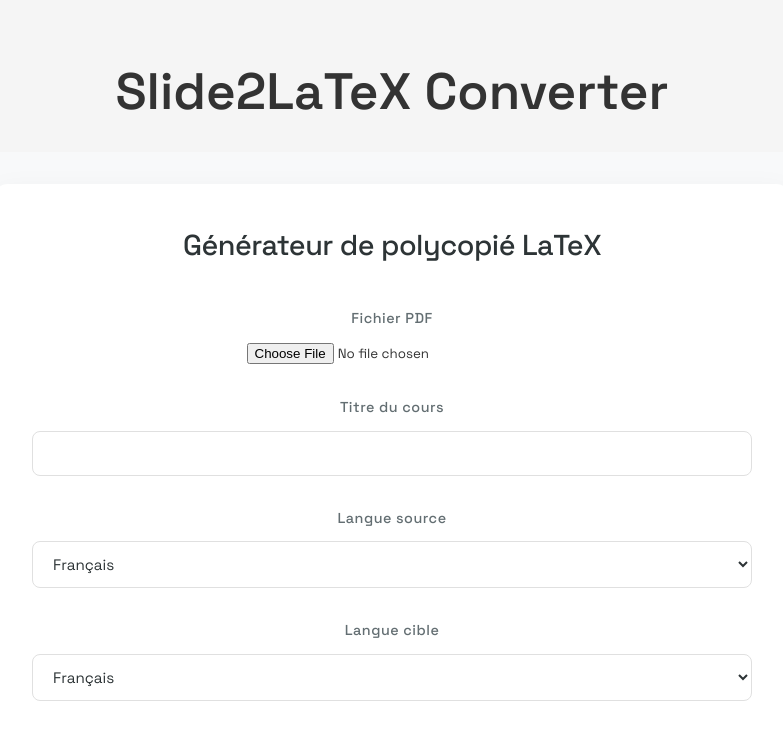
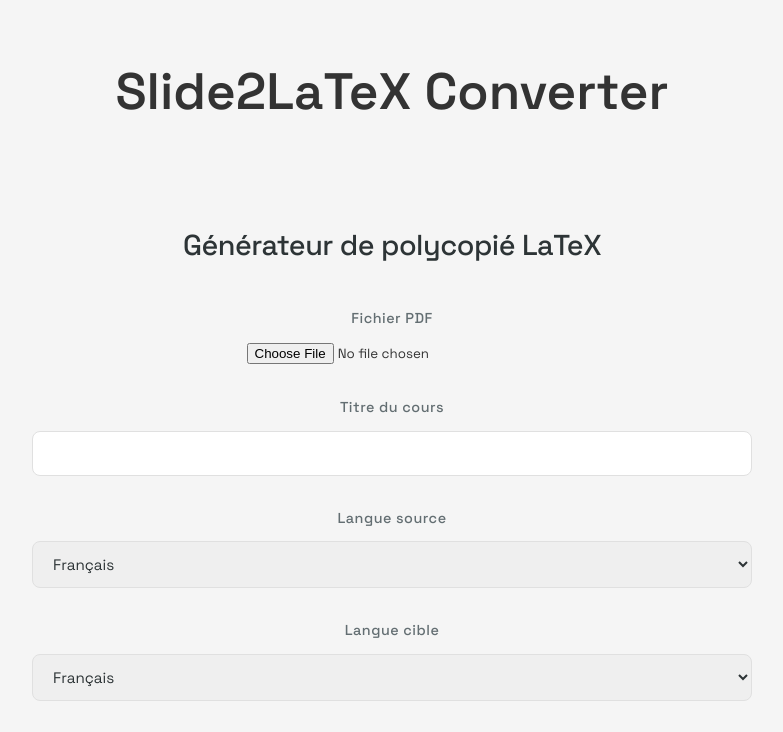
Before and after one commit to mathias1207/slide2latex-ui, a React (Vite) app: page / in a window 1280 px wide. Shown: the top 732 px of the page, without its empty margins (248-1031 px from the left). Built offline with nearby package versions, Linux system fonts and the light colour scheme; no server answers.

Commit message:
fix: remove all redundant background colors from UploadForm

```diff
--- a/src/components/UploadForm.css
+++ b/src/components/UploadForm.css
@@ -4,8 +4,6 @@
   --primary-color: #2D3436;
   --secondary-color: #636E72;
   --accent-color: #00B894;
-  --background-color: #F8F9FA;
-  --surface-color: #FFFFFF;
   --text-color: #2D3436;
   --border-radius: 16px;
   --box-shadow: 0 8px 30px rgba(0, 0, 0, 0.05);
@@ -20,8 +18,6 @@
 }
 
 .form-container {
-  min-height: 100vh;
-  background-color: var(--background-color);
   padding: 2rem;
   display: flex;
   justify-content: center;
@@ -31,10 +27,8 @@
 .upload-form {
   width: 100%;
   max-width: 800px;
-  background-color: var(--surface-color);
   padding: 2.5rem;
   border-radius: var(--border-radius);
-  box-shadow: var(--box-shadow);
 }
 
 .upload-form h2 {
@@ -68,7 +62,6 @@ select,
   border-radius: 8px;
   font-size: 0.95rem;
   color: var(--text-color);
-  background-color: var(--surface-color);
   transition: var(--transition);
 }
 
@@ -82,7 +75,6 @@ select:focus,
 }
 
 .checkbox-group {
-  background-color: var(--surface-color);
   border-radius: var(--border-radius);
   padding: 1.5rem;
   margin-bottom: 2rem;
@@ -114,9 +106,8 @@ select:focus,
 .box-options {
   margin-top: 1rem;
   padding: 1.5rem;
-  background-color: var(--background-color);
   border-radius: 12px;
-  border: none;
+  border: 1.5px solid #E0E0E0;
 }
 
 .box-options h4 {
```
